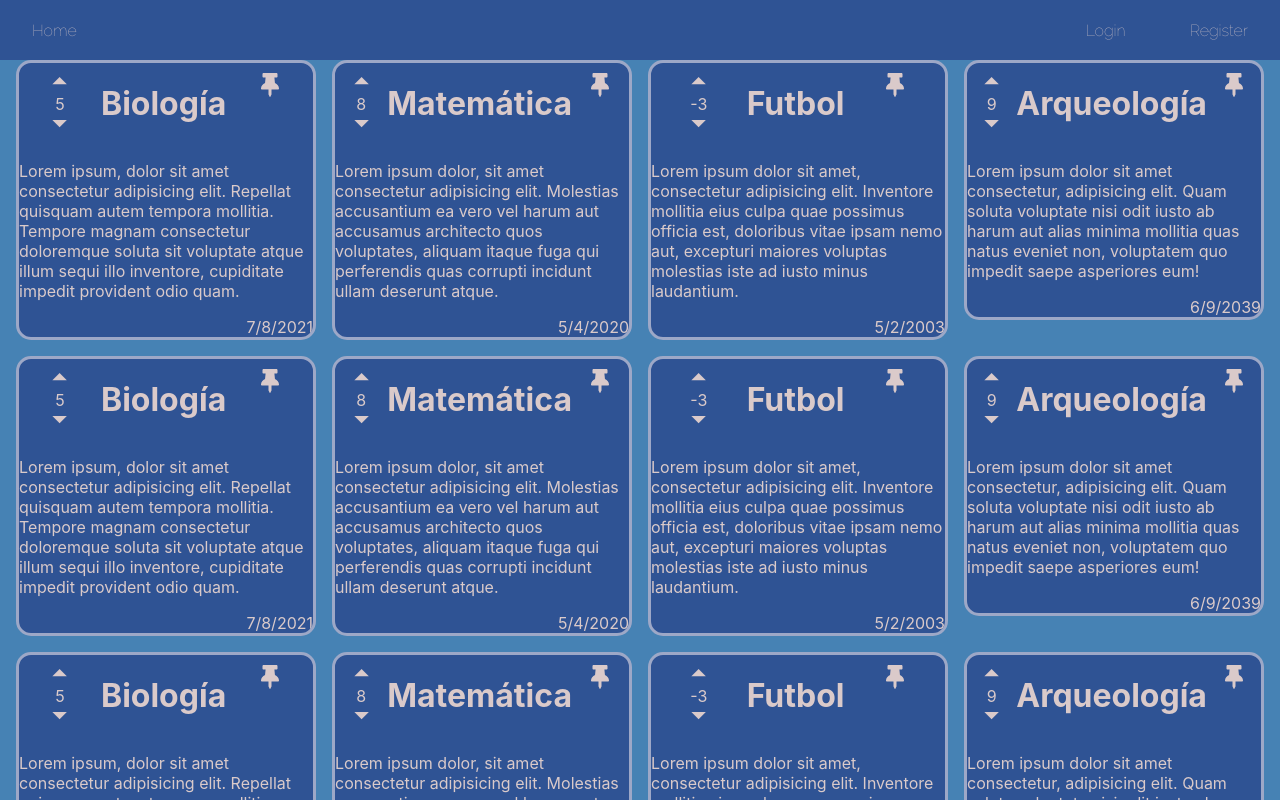
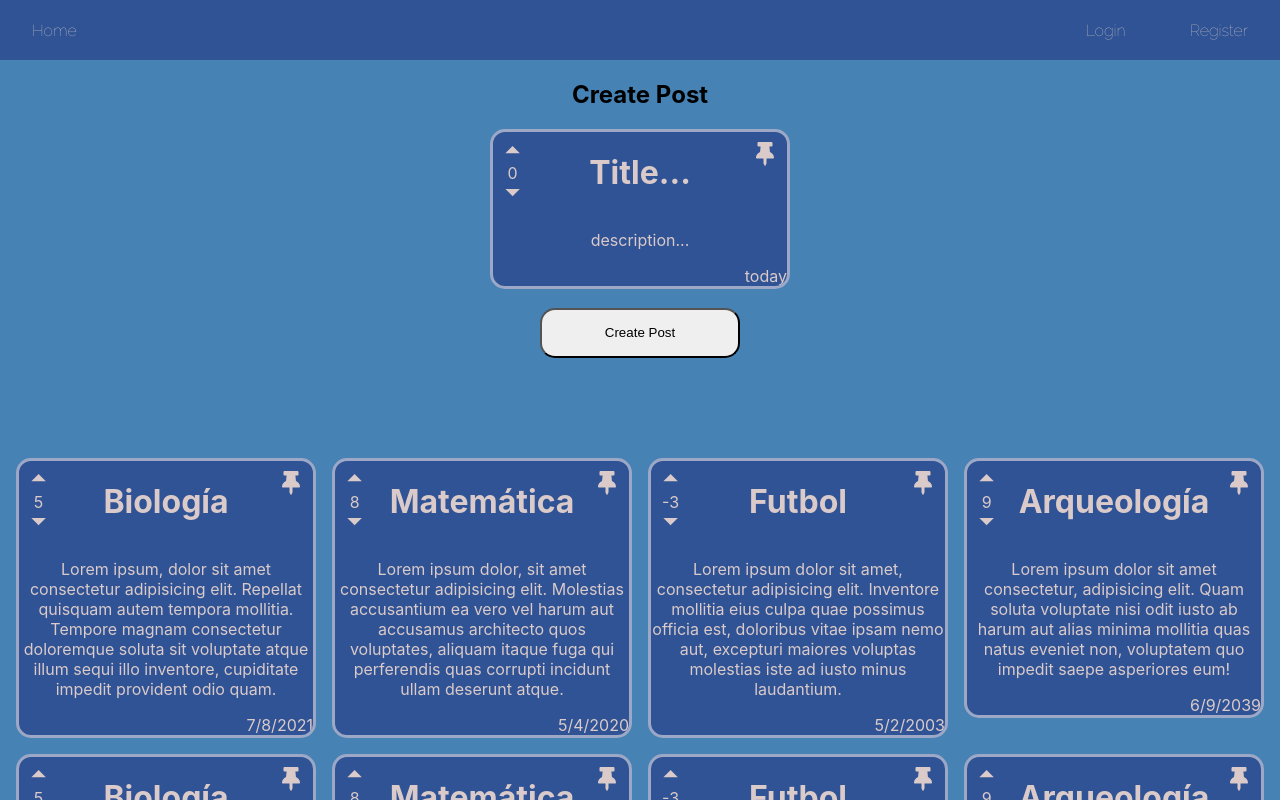
Before and after one commit to Thiago-cpu/posts, a Next.js app: page / in a window 1280 px wide. Shown: the top 800 px of the page. Built offline with nearby package versions, Linux system fonts and the light colour scheme.

Commit message:
PostForm y obtener user de useUser

```diff
--- a/components/Header.jsx
+++ b/components/Header.jsx
@@ -1,20 +1,36 @@
 import styles from '../styles/Header.module.css'
 import MyLink from './MyLink'
 import useUser from '../hooks/useUser'
+import {useRouter} from 'next/router'
+import { useEffect } from 'react'
+
+const PagesNeedLogged = ["/myPosts", "/session/profile"]
 
 export default function Header(){
-    const {logout} = useUser()
+    const {user, logout, isLogged} = useUser()
+
+    const router = useRouter()
+
+    useEffect(()=>{
+        if(PagesNeedLogged.includes(router.pathname) && !isLogged) router.push('/session/login')
+    })
+
     return (
         <header className={styles.headerContainer}>
-            {/* {createNavBar()} */}
             <nav className={styles.sitesContainer}>
-                    <MyLink to="/">Home</MyLink>
-                    <MyLink to='/myPosts' needLogged>myPosts</MyLink>
-                </nav>
-                <nav className={styles.userContainer}>
-                    <MyLink to='/session/login' needLogout >Login</MyLink>
-                    <MyLink to='/session/register' needLogout>Register</MyLink>
-                    <MyLink to='/' needLogged ><a onClick={logout}>logout</a></MyLink>
+                <MyLink to="/">Home</MyLink>
+                {isLogged && <MyLink to='/myPosts'>myPosts</MyLink>}
+            </nav>
+            <nav className={styles.userContainer}>
+                {isLogged
+                ?<>
+                <MyLink to='/session/profile'>{user}</MyLink>
+                <MyLink to='/'><a onClick={logout}>logout</a></MyLink>
+                </>
+                :<>
+                <MyLink to='/session/login' >Login</MyLink>
+                <MyLink to='/session/register'>Register</MyLink>
+                </>}
             </nav>
         </header>
     )
--- a/components/MyLink.jsx
+++ b/components/MyLink.jsx
@@ -3,10 +3,9 @@ import { useRouter } from 'next/router'
 import useUser from '../hooks/useUser';
 
 
-export default function MyLink({to, children: text, needLogged = false, needLogout = false}){
-    const {isLogged} = useUser()
+export default function MyLink({to, children: text}){
     const {pathname} = useRouter();
-    if((pathname == to && to != '/') ||( needLogged && !isLogged) || (needLogout && isLogged)) return null
+    if(pathname == to && to != '/') return null
     return <Link href={to}>{text}</Link>
 
 }
--- a/components/Post.jsx
+++ b/components/Post.jsx
@@ -1,7 +1,23 @@
 import styles from '../styles/Post.module.css'
 import { FaThumbtack, FaThumbsUp, FaThumbsDown } from "react-icons/fa";
 import { GoTriangleUp, GoTriangleDown } from "react-icons/go"
-export default function Post({likes, title, description, publishedAt}) {
+import { useEffect, useRef, useState } from 'react';
+export default function Post({likes = 0, title = "", getData = null, description = "", publishedAt = "today", contentEditable = false}) {
+    const [values, setValues] = useState({
+        title,
+        description,
+    })
+
+    const $title = useRef(null)
+    const $description = useRef(null)
+
+    useEffect(()=>{
+        console.log($title)
+        $title.current.textContent = values.title
+        $description.current.textContent = values.description
+        if(getData) getData(values)
+    },[values, getData])
+
     return (
         <div className={styles.post}>
             <div className={styles.Header}>
@@ -10,10 +26,10 @@ export default function Post({likes, title, description, publishedAt}) {
                     <p>{likes}</p>
                     <GoTriangleDown/>
                 </div>
-                <h1>{title}</h1>
+                <h1 ref={$title} onInput={(e)=>{setValues({...values,title: e.target.innerText})}} name="title" contentEditable={contentEditable}></h1>
                 <FaThumbtack className={styles.Pin} />
             </div>
-            <p>{description}</p>
+            <p ref={$description} onInput={(e)=>{setValues({...values,description: e.target.innerText})}} name="description" contentEditable={contentEditable}></p>
             <div className={styles.Footer}>
                 <time dateTime="timeExample">{publishedAt}</time>
             </div>
--- /dev/null
+++ b/components/PostForm.jsx
@@ -0,0 +1,24 @@
+import { useCallback, useState } from 'react'
+import styles from '../styles/PostForm.module.css'
+import Post from "./Post"
+export default function PostForm(){
+    const [values, setValues] = useState({
+        title: "title...",
+        description: "description...",
+    })
+    const getData = useCallback((fromPost) => {
+        setValues(fromPost)
+    }, [setValues])
+    const handleSubmit = (e) => {
+        e.preventDefault()
+        console.log(`title: ${values.title}, description: ${values.description}`)
+    }
+
+
+    return (
+    <form className={styles.createPost} onSubmit={handleSubmit}>
+        <h2>Create Post</h2>
+        <Post contentEditable = "true" title="Title..." getData={getData} description="description..."/>
+        <button type="submit">Create Post</button>
+    </form>)
+}
--- a/hooks/useUser.js
+++ b/hooks/useUser.js
@@ -8,8 +8,8 @@ export default function useUser() {
     const login = useCallback(({ username, password }) => {
         return postFetch({ url: '/api/session/login', params: { username, password } })
             .then(res => {
-                window.localStorage.setItem('jwt', 'true')
-                setJwt(true)
+                window.localStorage.setItem('jwt', username)
+                setJwt(username)
                 return res
             })
             .catch(e => {
@@ -47,8 +47,8 @@ export default function useUser() {
             .catch(e => {throw new Error})
 
     }, [])
-
     return {
+        user: jwt,
         isLogged: Boolean(jwt),
         login,
         logout,
--- a/pages/index.jsx
+++ b/pages/index.jsx
@@ -1,5 +1,6 @@
 import styles from '../styles/Home.module.css'
 import Post from '../components/Post';
+import PostForm from '../components/PostForm'
 
 const posts =
 [{
@@ -87,6 +88,8 @@ const posts =
 export default function Home() {
   return (
     <main className={styles.main}>
+      <PostForm/>
+
       <div className={styles.postContainer}>
       {posts.map((post,i) => {
         return <Post key={i} {...post} ></Post>
--- a/pages/myPosts.js
+++ b/pages/myPosts.js
@@ -1,5 +1,3 @@
-import { useEffect } from "react"
-import postFetch from "../utils/postFetch"
 
 export default function MyPosts(){
 
--- a/styles/Home.module.css
+++ b/styles/Home.module.css
@@ -1,4 +1,5 @@
 .main{
+    text-align: center;
     background-color: var(--main-bg-color);
     display: flex;
     flex-direction: column;
--- a/styles/Post.module.css
+++ b/styles/Post.module.css
@@ -1,5 +1,6 @@
 .post{
     display: flex;
+    width: 300px;
     flex-direction: column;
     align-self: flex-start;
     max-height: 300px;
@@ -10,19 +11,33 @@
     overflow-y: auto;
     overflow-wrap: break-word;
 }
+/* .post [contentEditable=true]:empty:not(:focus):before{
+    content:attr(placeholder)
+} */
 .post > p{
     overflow-y: scroll;
 }
+
 
 .Footer{
     display: flex;
     justify-content: flex-end;
 }
 .Header{
+    position: relative;
     display: flex;
     justify-content: space-evenly;
 }
+.Header > h1 {
+    display: block;
+    width: 225px;
+    overflow: hidden;
+    white-space: nowrap;
+    text-overflow: clip;
+}
 .Header > .likes {
+    position: absolute;
+    left: 10px;
     align-self: center;
 }
 .Header > .likes > p{
@@ -34,6 +49,8 @@
     height: 1.2em;
 }
 .Header > .Pin {
+    position: absolute;
+    right: 10px;
     width: 1.5em;
     height: 1.5em;
     margin-top: 10px;
--- /dev/null
+++ b/styles/PostForm.module.css
@@ -0,0 +1,14 @@
+.createPost{
+    align-self: center;
+    display: flex;
+    flex-direction: column;
+    margin-bottom: 100px;
+}
+.createPost > button{
+    cursor: pointer;
+    border-radius: 15px;
+    height: 50px;
+    width: 200px;
+    align-self: center;
+    margin-top: 19px;
+}
```
